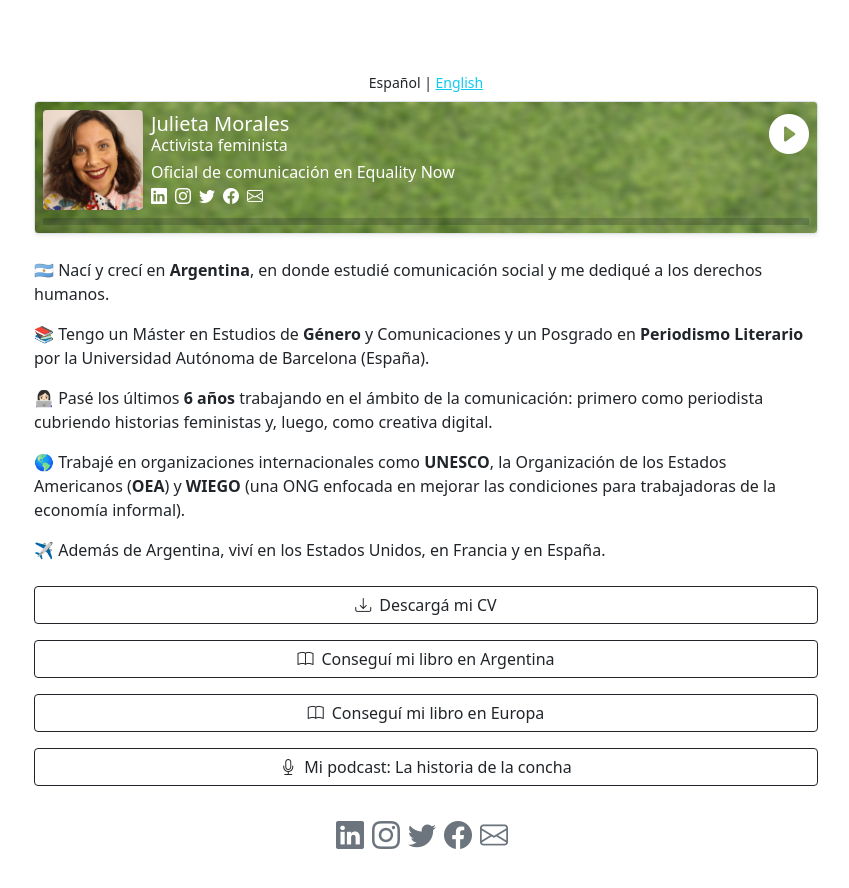
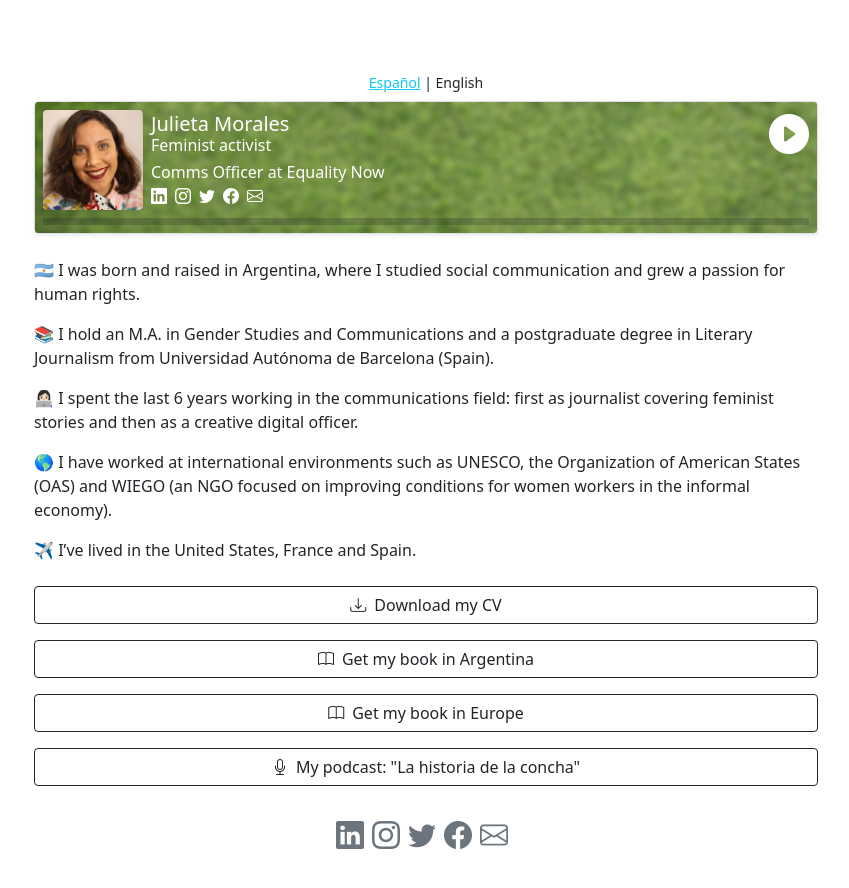
Before and after one commit to omirete/julietamorales.com, a React (Create React App) app: page / in a window 1280 px wide. Shown: the top 888 px of the page, without its empty margins (214-1063 px from the left). Built offline with nearby package versions, Linux system fonts and the light colour scheme.

Commit message:
implemented internationalization

```diff
--- a/src/App.tsx
+++ b/src/App.tsx
@@ -3,18 +3,24 @@ import About from './sections/About'
 import ActionButtons from './sections/ActionButtons'
 import Footer from './sections/Footer'
 import LanguageSelector from './components/LanguageSelector'
+import LangContext from './contexts/LangContext'
+import en from './lang/en'
+import { useState } from 'react'
 
 function App() {
+  const [language, setLanguage] = useState(en)
   return (
+    <LangContext.Provider value={language}>
       <div className="w-100 row g-0 py-4 px-3 justify-content-center">
         <div className="my-4 col-sm-12 col-md-10 col-lg-8 p-4">
-        <LanguageSelector />
+          <LanguageSelector setLanguage={setLanguage} />
           <Header />
           <About />
           <ActionButtons />
           <Footer />
         </div>
       </div>
+    </LangContext.Provider>
   )
 }
 
--- a/src/components/LanguageSelector/index.tsx
+++ b/src/components/LanguageSelector/index.tsx
@@ -1,12 +1,35 @@
-const LanguageSelector: React.FC = () => {
+import { Dispatch, Fragment, SetStateAction, useContext } from 'react'
+import LangContext from '../../contexts/LangContext'
+import en from '../../lang/en'
+import es from '../../lang/es'
+
+export interface LanguageSelectorProps {
+  setLanguage: Dispatch<SetStateAction<typeof en>>
+}
+
+const LanguageSelector: React.FC<LanguageSelectorProps> = ({ setLanguage }) => {
+  const lang = useContext(LangContext)
   return (
     <div className="d-flex justify-content-center">
       <small>
-        Español
-        <span> </span>|<span> </span>
-        <a href="en.html" className="text-info">
-          English
-        </a>
+        {lang._current === 'en' && (
+          <Fragment>
+            <a href="#" className="text-info" onClick={() => setLanguage(es)}>
+              Español
+            </a>
+            <span> </span>|<span> </span>
+            English
+          </Fragment>
+        )}
+        {lang._current === 'es' && (
+          <Fragment>
+            Español
+            <span> </span>|<span> </span>
+            <a href="#" className="text-info" onClick={() => setLanguage(en)}>
+              English
+            </a>
+          </Fragment>
+        )}
       </small>
     </div>
   )
--- /dev/null
+++ b/src/contexts/LangContext.tsx
@@ -0,0 +1,6 @@
+import React from "react"
+import en from "../lang/en"
+
+const LangContext = React.createContext(en)
+
+export default LangContext
--- /dev/null
+++ b/src/lang/en/index.tsx
@@ -0,0 +1,17 @@
+const en = {
+  _current: 'en',
+  profile_card_subtitle: 'Feminist activist',
+  profile_card_job_title: 'Comms Officer at Equality Now',
+  download_cv: 'Download my CV',
+  download_cv_link: 'https://www.julietamorales.com/cv/CV_Julieta_Morales_(English).pdf',
+  get_my_book_arg: 'Get my book in Argentina',
+  get_my_book_eu: 'Get my book in Europe',
+  my_podcast: 'My podcast: "La historia de la concha"',
+  about_1: '🇦🇷 I was born and raised in Argentina, where I studied social communication and grew a passion for human rights.',
+  about_2: '📚 I hold an M.A. in Gender Studies and Communications and a postgraduate degree in Literary Journalism from Universidad Autónoma de Barcelona (Spain).',
+  about_3: '👩🏻‍💻 I spent the last 6 years working in the communications field: first as journalist covering feminist stories and then as a creative digital officer.',
+  about_4: '🌎 I have worked at international environments such as UNESCO, the Organization of American States (OAS) and WIEGO (an NGO focused on improving conditions for women workers in the informal economy).',
+  about_5: '✈️ I’ve lived in the United States, France and Spain.',
+}
+
+export default en
--- /dev/null
+++ b/src/lang/es/index.tsx
@@ -0,0 +1,17 @@
+const es = {
+  _current: 'es',
+  profile_card_subtitle: 'Activista feminista',
+  profile_card_job_title: 'Oficial de comunicación en Equality Now',
+  download_cv: 'Descarga mi CV',
+  download_cv_link: 'http://localhost:3000/cv/CV_Julieta_Morales_(Espa%f1ol).pdf',
+  get_my_book_arg: 'Consigue mi libro en Argentina',
+  get_my_book_eu: 'Consigue mi libro en Europa',
+  my_podcast: 'Mi podcast: La historia de la concha',
+  about_1: '🇦🇷 Nací y crecí en Argentina, en donde estudié comunicación social y me dediqué a los derechos humanos.',
+  about_2: '📚 Tengo un Máster en Estudios de Género y Comunicaciones y un Posgrado en Periodismo Literario por la Universidad Autónoma de Barcelona (España).',
+  about_3: '👩🏻‍💻 Pasé los últimos 6 años trabajando en el ámbito de la comunicación: primero como periodista cubriendo historias feministas y, luego, como creativa digital.',
+  about_4: '🌎 Trabajé en organizaciones internacionales como UNESCO, la Organización de los Estados Americanos (OEA) y WIEGO (una ONG enfocada en mejorar las condiciones para trabajadoras de la economía informal).',
+  about_5: '✈️ Además de Argentina, viví en los Estados Unidos, en Francia y en España.',
+}
+
+export default es
--- a/src/sections/About/index.tsx
+++ b/src/sections/About/index.tsx
@@ -1,38 +1,15 @@
+import { useContext } from 'react'
+import LangContext from '../../contexts/LangContext'
+
 const About: React.FC = () => {
+  const lang = useContext(LangContext)
   return (
     <div className="mt-4">
-      {/* <audio controls className="rounded" preload="auto">
-        <source
-          src="file:///C:/Users/fgian/Downloads/test.mp3"
-          type="audio/mpeg"
-        ></source>
-        Your browser does not support the
-        <code>audio</code> element.
-      </audio> */}
-      <p>
-        🇦🇷 Nací y crecí en <b>Argentina</b>, en donde estudié comunicación
-        social y me dediqué a los derechos humanos.
-      </p>
-      <p>
-        📚 Tengo un Máster en Estudios de <b>Género</b> y Comunicaciones y un
-        Posgrado en <b>Periodismo Literario</b> por la Universidad Autónoma de
-        Barcelona (España).
-      </p>
-      <p>
-        👩🏻‍💻 Pasé los últimos <b>6 años</b> trabajando en el ámbito de la
-        comunicación: primero como periodista cubriendo historias feministas y,
-        luego, como creativa digital.
-      </p>
-      <p>
-        🌎 Trabajé en organizaciones internacionales como <b>UNESCO</b>, la
-        Organización de los Estados Americanos (<b>OEA</b>) y <b>WIEGO</b> (una
-        ONG enfocada en mejorar las condiciones para trabajadoras de la economía
-        informal).
-      </p>
-      <p>
-        ✈️ Además de Argentina, viví en los Estados Unidos, en Francia y en
-        España.
-      </p>
+      <p>{lang.about_1}</p>
+      <p>{lang.about_2}</p>
+      <p>{lang.about_3}</p>
+      <p>{lang.about_4}</p>
+      <p>{lang.about_5}</p>
     </div>
   )
 }
--- a/src/sections/ActionButtons/index.tsx
+++ b/src/sections/ActionButtons/index.tsx
@@ -1,13 +1,16 @@
+import { useContext } from 'react'
 import ActionButton from '../../components/ActionButton'
+import LangContext from '../../contexts/LangContext'
 
 const ActionButtons: React.FC = () => {
+  const lang = useContext(LangContext)
   return (
     <div className="d-flex flex-column mt-4">
       <ActionButton
-        href="cv/CV_Julieta_Morales_(Espa%f1ol).pdf"
-        download="cv/CV_Julieta_Morales_(Espa%f1ol).pdf"
+        href={lang.download_cv_link}
+        download={lang.download_cv_link}
         className="btn btn-outline-dark mb-3"
-        text="Descargá mi CV"
+        text={lang.download_cv}
         iconClass="bi-download"
         role="button"
         target="_blank"
@@ -15,7 +18,7 @@ const ActionButtons: React.FC = () => {
       <ActionButton
         href="https://articulo.mercadolibre.com.ar/mla-1122176278-libro-santa-carolina-julieta-morales-_jm"
         className="btn btn-outline-dark mb-3"
-        text="Conseguí mi libro en Argentina"
+        text={lang.get_my_book_arg}
         iconClass="bi-book"
         role="button"
         target="_blank"
@@ -23,7 +26,7 @@ const ActionButtons: React.FC = () => {
       <ActionButton
         href="https://www.casadellibro.com/libro-santa-carolina/9788497439299/12350828"
         className="btn btn-outline-dark mb-3"
-        text="Conseguí mi libro en Europa"
+        text={lang.get_my_book_eu}
         iconClass="bi-book"
         role="button"
         target="_blank"
@@ -31,7 +34,7 @@ const ActionButtons: React.FC = () => {
       <ActionButton
         href="https://www.casadellibro.com/libro-santa-carolina/9788497439299/12350828"
         className="btn btn-outline-dark mb-3"
-        text="Mi podcast: La historia de la concha"
+        text={lang.my_podcast}
         iconClass="bi-mic"
         role="button"
         target="_blank"
--- a/src/sections/Header/index.tsx
+++ b/src/sections/Header/index.tsx
@@ -1,7 +1,10 @@
+import { useContext } from 'react'
 import AudioPlayer from '../../components/AudioPlayer'
 import SocialRow from '../../components/SocialRow'
+import LangContext from '../../contexts/LangContext'
 
 const Header: React.FC = () => {
+  const lang = useContext(LangContext)
   return (
     <AudioPlayer
       title="Escuchame!"
@@ -19,8 +22,8 @@ const Header: React.FC = () => {
         />
         <div className="ms-2 flex-fill">
           <h5 className="align-items-center mb-0">Julieta Morales</h5>
-          <h6 className="mb-1">Activista feminista</h6>
-          <p className="mb-0">Oficial de comunicación en Equality Now</p>
+          <h6 className="mb-1">{lang.profile_card_subtitle}</h6>
+          <p className="mb-0">{lang.profile_card_job_title}</p>
           <div className="mt-0">
             <SocialRow iconClassName="text-white" />
           </div>
```
Lines whose indentation alone changed are shown as unchanged.
